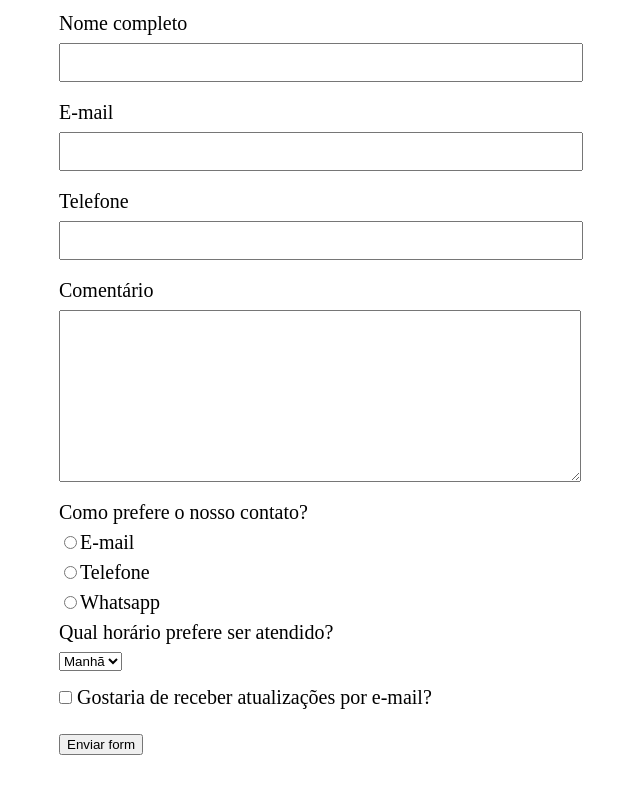
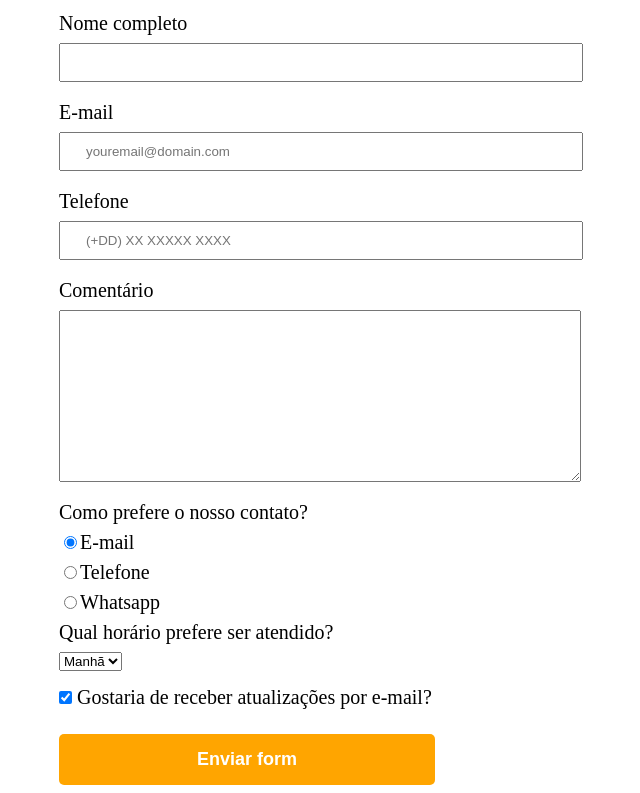
Before and after one commit to RonaldAG/barber-page, a plain HTML site: page contato.html in a window 1280 px wide. Shown: the part 320-1113 px from the top of the page, without its empty margins (111-751 px from the left). Drawn offline with Linux system fonts and the light colour scheme.

Commit message:
style: add style to submit button

```diff
--- a/contato.html
+++ b/contato.html
@@ -9,7 +9,7 @@
     <body>
         <header>
             <div class="caixa">
-                <h1><img src="imagens/logo.png" alt=""></h1>
+                <h1><img src="imagens/logo.png" alt="Logo da barberia Alura"></h1>
 
                 <nav>
                     <ul class="nav-bar">
@@ -24,43 +24,43 @@
         <main>
             <form action="">
                 <label for="name" class="user-infos">Nome completo</label>
-                <input type="text" id="name" class="input-padrao">
+                <input type="text" id="name" class="input-padrao" required>
 
                 <label for="email" class="user-infos">E-mail</label>
-                <input type="email" id="email" class="input-padrao">
+                <input type="email" id="email" class="input-padrao" placeholder="youremail@domain.com" required>
 
                 <label for="telefone" class="user-infos">Telefone</label>
-                <input type="tel" id="telefone" class="input-padrao">
+                <input type="tel" id="telefone" class="input-padrao" placeholder="(+DD) XX XXXXX XXXX" required>
 
                 <label for="comment" class="user-infos">Comentário</label>
-                <textarea name="comment" id="" cols="30" rows="10" class="input-padrao"></textarea>
+                <textarea name="comment" id="" cols="30" rows="10" class="input-padrao" required></textarea>
 
-                <div>
-                    <p>Como prefere o nosso contato?</p>
-                    <label for="radio-email"><input type="radio" name="contato" value="email" id="radio-email">E-mail</label>
+                <fieldset>
+                    <legend>Como prefere o nosso contato?</legend>
+                    <label for="radio-email"><input type="radio" name="contato" value="email" id="radio-email" checked>E-mail</label>
                     <label for="radio-telefone"><input type="radio" name="contato" value="telefone" id="radio-telefone">Telefone</label>
                     <label for="radio-whatsapp"><input type="radio" name="contato" value="whatsapp" id="radio-whatsapp">Whatsapp</label>
-                </div>
+                </fieldset>
 
-                <div>
-                    <p>Qual horário prefere ser atendido?</p>
+                <fieldset>
+                    <legend>Qual horário prefere ser atendido?</legend>
                     <select>
                         <option>Manhã</option>
                         <option>Tarde</option>
                         <option>Noite</option>
                     </select>
-                </div>
+                </fieldset>
 
                 <label for="notifica-checkbox">
-                    <input type="checkbox" id="notifica-checkbox" class="checkbox"> Gostaria de receber atualizações por e-mail?
+                    <input type="checkbox" id="notifica-checkbox" class="checkbox" checked> Gostaria de receber atualizações por e-mail?
                 </label>
 
-                <input type="submit" value="Enviar form">
+                <input type="submit" value="Enviar form" class="enviar">
             </form>
         </main>
 
         <footer>
-            <img src="imagens/logo-branco.png" alt="">
+            <img src="imagens/logo-branco.png" alt="Logo branco da barberia Alura">
             <p>&copy; Copyright barberia alura - 2019</p>
         </footer>
     </body>
--- a/style.css
+++ b/style.css
@@ -102,7 +102,7 @@ form{
     margin: 40px 0;
 }
 
-form label, form p{
+form label, form legend{
     display: block;
     font-size: 20px;
     margin: 0 0 10px;
@@ -118,3 +118,21 @@ form label, form p{
 .checkbox{
     margin: 20px 0;
 }
+
+.enviar{
+    width: 40%;
+    padding: 15px 0;
+    background-color: orange;
+    color: white;
+    font-weight: bold;
+    font-size: 18px;
+    border: none;
+    border-radius: 5px;
+    transition: 1s;
+    cursor:pointer;
+}
+
+.enviar:hover{
+    background-color: orangered;
+    transform: scale(1.2);
+}
```
